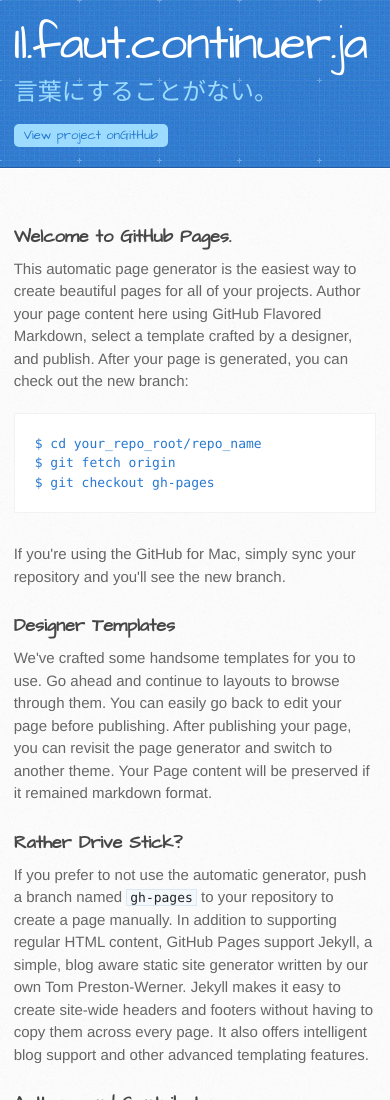
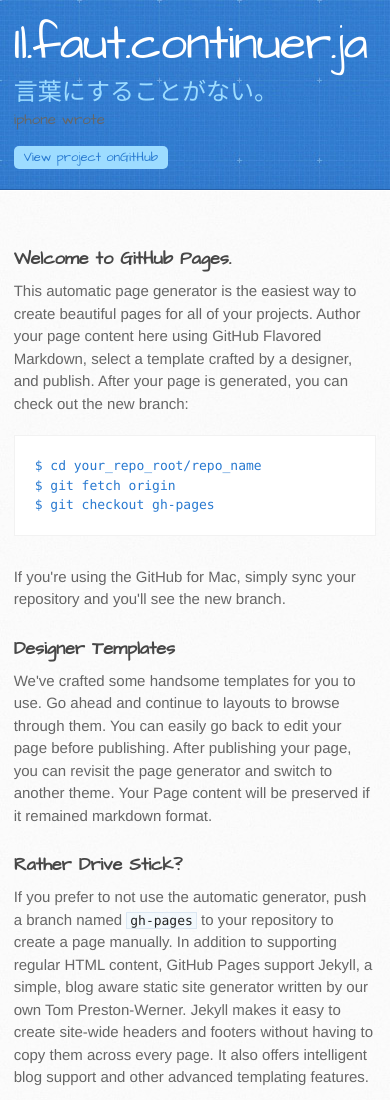
Before and after one commit to absn/il.faut.continuer.ja, a plain HTML site: page index.html in a window 390 px wide. Shown: the top 1100 px of the page. Drawn offline with Linux system fonts and the light colour scheme.

Commit message:
hello iphone commit

```diff
--- a/index.html
+++ b/index.html
@@ -21,6 +21,7 @@
       <div class="inner">
         <h1>Il.faut.continuer.ja</h1>
         <h2>言葉にすることがない。</h2>
+<h3>iphone wrote</h3>
         <a href="https://github.com/absn/il.faut.continuer.ja" class="button"><small>View project on</small>GitHub</a>
       </div>
     </header>
```
